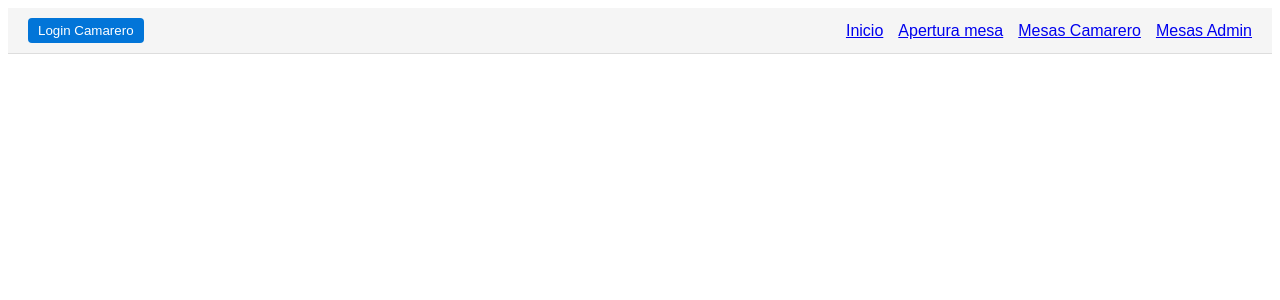
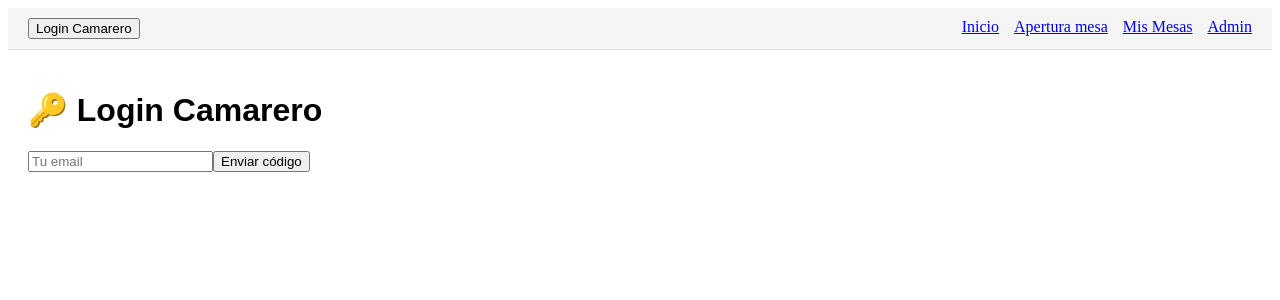
Before and after one commit to tokyo-akasaka/akasaka-bay, a React app in the folder frontend/: page /login-otp in a window 1280 px wide. Shown: the top 300 px of the page. Built offline with nearby package versions, Linux system fonts and the light colour scheme; no server answers; the HTML template or start-up script is replaced by a standard one.

Commit message:
Optimizar login con supa authentificator

```diff
--- a/frontend/src/components/Header.jsx
+++ b/frontend/src/components/Header.jsx
@@ -3,71 +3,49 @@ import { useNavigate, Link } from "react-router-dom";
 import { supabase } from "../lib/supabaseClient";
 
 function Header() {
+  const [camarero, setCamarero] = useState(null);
   const navigate = useNavigate();
-  const [camarero, setCamarero] = useState(null);
 
+  // Cargar camarero desde localStorage
   useEffect(() => {
-    const storedCamarero = localStorage.getItem("camarero");
-    if (storedCamarero) {
+    const stored = localStorage.getItem("camarero");
+    if (stored) {
       try {
-        setCamarero(JSON.parse(storedCamarero)); // { nombre, camareroId }
-      } catch (e) {
-        console.error("Error leyendo camarero:", e);
+        setCamarero(JSON.parse(stored)); // {id, nombre, email}
+      } catch (err) {
+        console.error("Error parseando camarero:", err);
       }
     }
   }, []);
 
-  const handleLoginCamarero = async () => {
-    const id = prompt("Introduce tu ID de camarero:");
-    if (!id || id.trim() === "") return;
-
-    // 🔹 Consultar en la BD
-    const { data, error } = await supabase
-      .from("camareros")
-      .select("id, nombre")
-      .eq("id", id)
-      .single();
-
-    if (error || !data) {
-      alert("❌ Camarero no encontrado en la base de datos");
-      return;
-    }
-
-    const dataToStore = { camareroId: data.id, nombre: data.nombre };
-    localStorage.setItem("camarero", JSON.stringify(dataToStore));
-    setCamarero(dataToStore);
-
-    navigate("/camarero/mesas");
-  };
-
-  const handleLogoutCamarero = () => {
-    localStorage.removeItem("camarero");
-    setCamarero(null);
-    navigate("/");
+  // Logout camarero
+  const handleLogoutCamarero = async () => {
+    await supabase.auth.signOut(); // cerrar sesión de Supabase
+    localStorage.removeItem("camarero"); // limpiar local
+    setCamarero(null); // reset state
+    navigate("/"); // redirigir al inicio
   };
 
   return (
     <div style={styles.header}>
-      {/* CAMARERO */}
       {camarero ? (
         <div style={styles.box}>
-          👨‍🍳 <strong>{camarero.nombre}</strong> (ID {camarero.camareroId})
+          👨‍🍳 {camarero.nombre} (ID {camarero.id})
           <button style={styles.logout} onClick={handleLogoutCamarero}>
             Logout
           </button>
         </div>
       ) : (
-        <button style={styles.login} onClick={handleLoginCamarero}>
+        <button style={styles.login} onClick={() => navigate("/login-otp")}>
           Login Camarero
         </button>
       )}
 
-      {/* MENÚ CENTRAL */}
       <div style={styles.menu}>
         <Link to="/">Inicio</Link>
         <Link to="/camarero">Apertura mesa</Link>
-        <Link to="/camarero/mesas">Mesas Camarero</Link>
-        <Link to="/admin/mesas">Mesas Admin</Link>
+        <Link to="/camarero/mesas">Mis Mesas</Link>
+        <Link to="/admin/mesas">Admin</Link>
       </div>
     </div>
   );
@@ -77,29 +55,12 @@ const styles = {
   header: {
     display: "flex",
     justifyContent: "space-between",
-    alignItems: "center",
     padding: "10px 20px",
+    borderBottom: "1px solid #ddd",
     background: "#f5f5f5",
-    borderBottom: "1px solid #ddd",
-    fontFamily: "Arial",
   },
-  box: {
-    display: "flex",
-    alignItems: "center",
-    gap: "10px",
-  },
-  menu: {
-    display: "flex",
-    gap: "15px",
-  },
-  login: {
-    background: "#0275d8",
-    color: "white",
-    border: "none",
-    padding: "5px 10px",
-    borderRadius: "4px",
-    cursor: "pointer",
-  },
+  box: { display: "flex", alignItems: "center", gap: "10px" },
+  menu: { display: "flex", gap: "15px" },
   logout: {
     background: "#d9534f",
     color: "white",
--- a/frontend/src/main.jsx
+++ b/frontend/src/main.jsx
@@ -9,6 +9,7 @@ import AperturaComensal from "./pages/AperturaComensal";
 import AdminMesas from "./pages/AdminMesas";
 import MesaDetalle from "./pages/MesaDetalle"; // nueva vista
 import Header from "./components/Header";
+import CamareroLoginOtp from "./pages/CamareroLoginOtp";
 
 createRoot(document.getElementById("root")).render(
   <StrictMode>
@@ -27,6 +28,8 @@ createRoot(document.getElementById("root")).render(
 
         {/* Admin */}
         <Route path="/admin/mesas" element={<AdminMesas />} />
+        {/* Login OTP */}
+        <Route path="/login-otp" element={<CamareroLoginOtp />} />
       </Routes>
     </BrowserRouter>
   </StrictMode>
--- /dev/null
+++ b/frontend/src/pages/CamareroLoginOtp.jsx
@@ -0,0 +1,99 @@
+import { useState } from "react";
+import { useNavigate } from "react-router-dom";
+import { supabase } from "../lib/supabaseClient";
+
+function CamareroLoginOtp() {
+  const [email, setEmail] = useState("");
+  const [otp, setOtp] = useState("");
+  const [step, setStep] = useState("request"); // "request" o "verify"
+  const [message, setMessage] = useState("");
+  const navigate = useNavigate();
+
+  // Paso 1: pedir OTP al correo
+  const sendOtp = async () => {
+    const { error } = await supabase.auth.signInWithOtp({
+      email,
+      options: {
+        shouldCreateUser: false, // evita crear usuario si no existe
+      },
+    });
+
+    if (error) {
+      setMessage("❌ Error enviando OTP: " + error.message);
+    } else {
+      setMessage("✅ Revisa tu correo, te hemos enviado un código.");
+      setStep("verify");
+    }
+  };
+
+  // Paso 2: verificar OTP introducido
+  const verifyOtp = async () => {
+    const {
+      data: { session },
+      error,
+    } = await supabase.auth.verifyOtp({
+      email,
+      token: otp,
+      type: "email", // OTP por email
+    });
+
+    if (error) {
+      setMessage("❌ OTP incorrecto o caducado.");
+      return;
+    }
+
+    const authUser = session.user;
+
+    // Buscar camarero en tu tabla
+    const { data: camarero, error: camError } = await supabase
+      .from("camareros")
+      .select("id, nombre, email")
+      .eq("email", authUser.email)
+      .single();
+
+    if (camError || !camarero) {
+      setMessage("⚠️ No existe un camarero con ese email en la base de datos");
+      return;
+    }
+
+    // Guardamos el camarero real en localStorage
+    localStorage.setItem("camarero", JSON.stringify(camarero));
+
+    setMessage(`🎉 Bienvenido ${camarero.nombre} (ID ${camarero.id})`);
+    navigate("/camarero/mesas");
+  };
+
+  return (
+    <div style={{ padding: "20px", fontFamily: "Arial" }}>
+      <h1>🔑 Login Camarero</h1>
+
+      {step === "request" && (
+        <>
+          <input
+            type="email"
+            placeholder="Tu email"
+            value={email}
+            onChange={(e) => setEmail(e.target.value)}
+          />
+          <button onClick={sendOtp}>Enviar código</button>
+        </>
+      )}
+
+      {step === "verify" && (
+        <>
+          <input
+            type="text"
+            placeholder="Introduce el código recibido"
+            value={otp}
+            onChange={(e) => setOtp(e.target.value)}
+          />
+          <button onClick={verifyOtp}>Verificar</button>
+        </>
+      )}
+
+      {message && <p>{message}</p>}
+    </div>
+  );
+}
+
+export default CamareroLoginOtp;
--- a/frontend/src/pages/CamareroMesas.jsx
+++ b/frontend/src/pages/CamareroMesas.jsx
@@ -16,7 +16,7 @@ function CamareroMesas() {
     let camareroId;
     try {
       const parsed = JSON.parse(stored);
-      camareroId = parsed.camareroId;
+      camareroId = parsed.id; // 👈 usamos "id" real de la tabla camareros
     } catch (err) {
       console.error("Error leyendo camarero:", err);
       navigate("/camarero");
@@ -28,6 +28,7 @@ function CamareroMesas() {
       return;
     }
 
+    // 🔹 función para cargar mesas
     const loadMesas = async () => {
       const { data, error } = await supabase
         .from("mesas_con_comensales")
@@ -38,12 +39,13 @@ function CamareroMesas() {
       if (error) {
         console.error("Error cargando mesas:", error);
       } else {
-        setMesas(data);
+        setMesas(data || []);
       }
     };
 
     loadMesas();
 
+    // 🔹 suscripción en tiempo real
     const channel = supabase
       .channel("camarero-mesas")
       .on(
```
